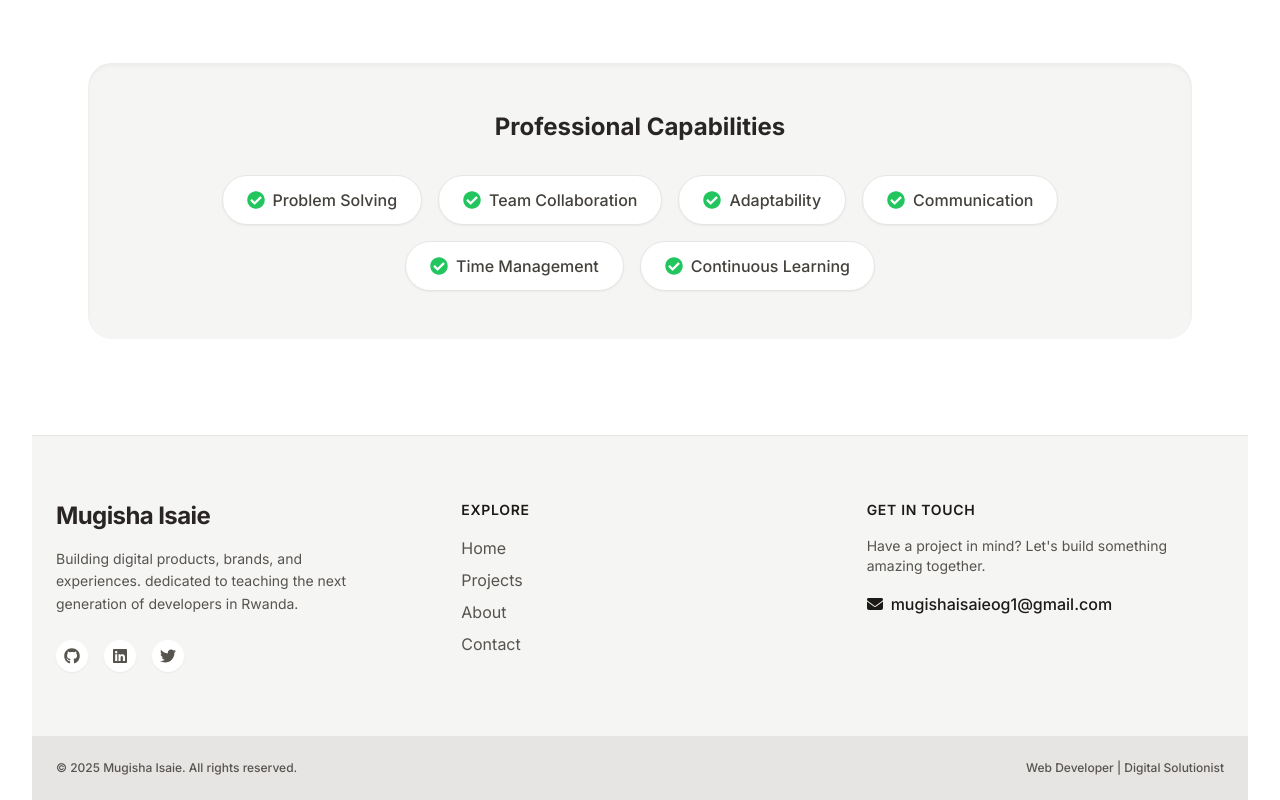
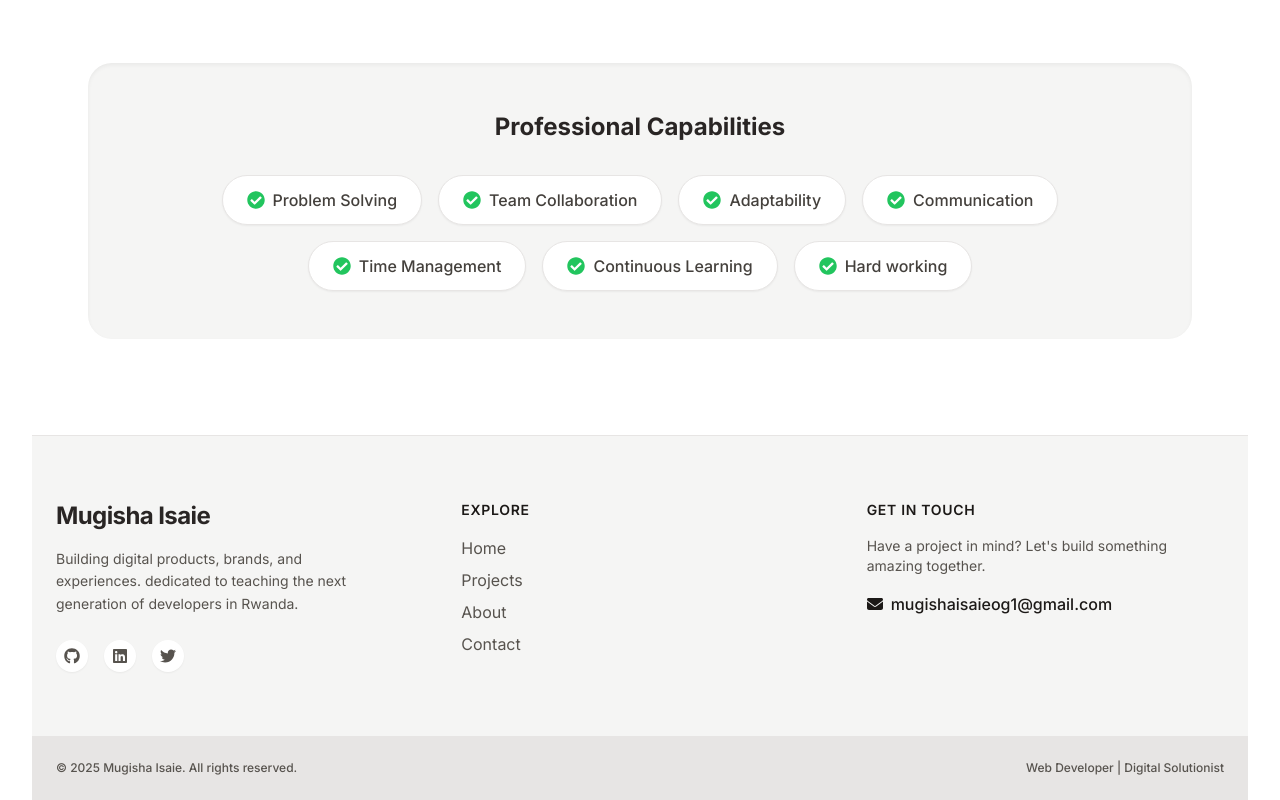
Before and after one commit to mugishaisaie/Mugisha-Isaie, a React (Vite) app: page /skills in a window 1280 px wide. Shown: the part 835-1635 px from the top of the page. Built offline with nearby package versions, Linux system fonts and the light colour scheme.

Commit message:
editing my portifolio

```diff
--- a/src/components/Skills.jsx
+++ b/src/components/Skills.jsx
@@ -10,7 +10,10 @@ const softSkills = [
   'Adaptability',
   'Communication',
   'Time Management',
-  'Continuous Learning'
+  'Continuous Learning',
+  'Hard working',
+
+
 ];
 
 const containerVariants = {
```
